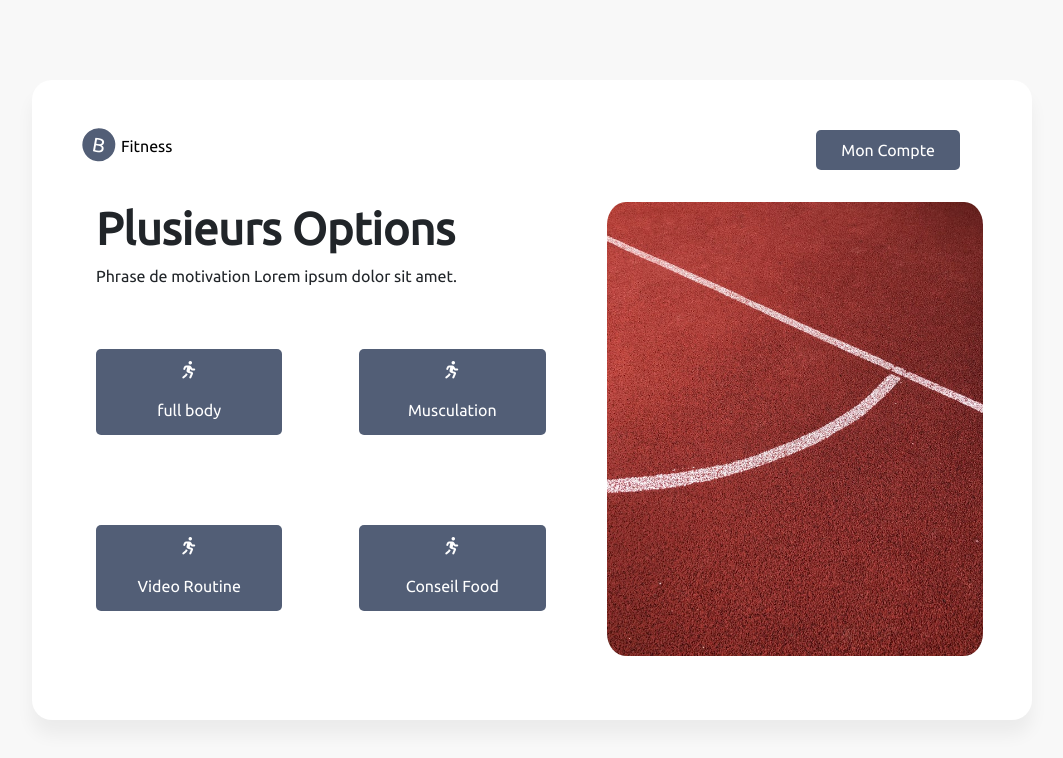
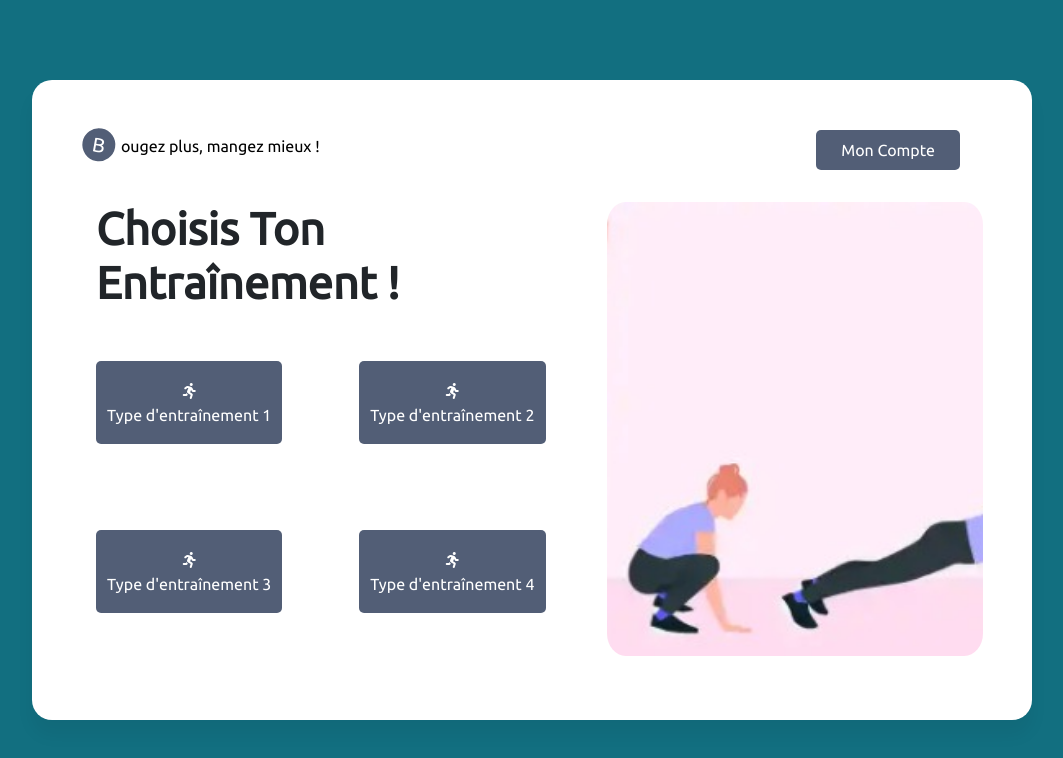
Before and after one commit to Ayhaan/projet_sport, a website: page public/html/home.html in a window 1280 px wide. Shown: the whole page, without its empty margins (108-1171 px from the left). Drawn offline with Linux system fonts and the light colour scheme.

Commit message:
first modif

```diff
--- a/public/html/home.html
+++ b/public/html/home.html
@@ -6,6 +6,8 @@
     <meta name="viewport" content="width=device-width, initial-scale=1.0">
     <title>home</title>
     <link rel="stylesheet" href="../css/style.css">
+    <link rel="stylesheet" href="https://pro.fontawesome.com/releases/v5.10.0/css/all.css" integrity="sha384-AYmEC3Yw5cVb3ZcuHtOA93w35dYTsvhLPVnYs9eStHfGJvOvKxVfELGroGkvsg+p" crossorigin="anonymous"/>
+
 </head>
 
 <body>
@@ -73,7 +75,7 @@
                             <span class="rounded-circle">B</span>
                         </div>
                         <div class="mx-2 mt-1">
-                            <a href="#">Fitness</a>
+                            <a href="#">ougez plus, mangez mieux !</a>
                         </div>
                     </div>
                     <ul class="d-flex justify-content-end align-items-center">
@@ -82,14 +84,13 @@
                 </nav>
                 <div class="row p-3">
                     <div class="col-7 d-flex flex-column justify-content-center">
-                        <h1>Plusieurs options</h1>
-                        <p>Phrase de motivation Lorem ipsum dolor sit amet.</p>
+                        <h1>Choisis ton entraînement !</h1>
                         <div class="row">
                             <div class="col-6 my-3">
                                 <div>
                                     <a class="text-center" href="./fullbody.html">
                                         <i class="fas fa-running"></i>
-                                        <p>full body</p>
+                                        <p>Type d'entraînement 1</p>
                                     </a>
 
                                 </div>
@@ -98,7 +99,7 @@
                                 <div>
                                     <a class="text-center" href="">
                                         <i class="fas fa-running"></i>
-                                        <p>Musculation</p>
+                                        <p>Type d'entraînement 2</p>
                                     </a>
 
                                 </div>
@@ -107,7 +108,7 @@
                                 <div>
                                     <a class="text-center" href="">
                                         <i class="fas fa-running"></i>
-                                        <p>Video Routine</p>
+                                        <p>Type d'entraînement 3</p>
                                     </a>
 
                                 </div>
@@ -116,7 +117,7 @@
                                 <div>
                                     <a class="text-center" href="">
                                         <i class="fas fa-running"></i>
-                                        <p>Conseil Food</p>
+                                        <p>Type d'entraînement 4</p>
                                     </a>
 
                                 </div>
--- a/src/sass/app.sass
+++ b/src/sass/app.sass
@@ -3,6 +3,7 @@
 
 //icon
 $fa-font-path : "../../node_modules/@fortawesome/fontawesome-free/webfonts"
+// $fa-font-path: "https://netdna.bootstrapcdn.com/font-awesome/4.3.0/fonts" !default
 @import "../../node_modules/@fortawesome/fontawesome-free/scss/fontawesome.scss"
 @import "../../node_modules/@fortawesome/fontawesome-free/scss/solid.scss"
 @import "../../node_modules/@fortawesome/fontawesome-free/scss/brands.scss"
--- a/src/sass/modules/home.sass
+++ b/src/sass/modules/home.sass
@@ -26,7 +26,7 @@
 //                 z-index: -1
 
 #home
-    background-color: #f8f8f8
+    background-color: #126f80
     height: 100vh
     .boite
         width: 1000px
@@ -101,10 +101,9 @@
                                         p,i
                                             color: white
                                             margin: 0
-                                            margin: 10px 0
 
                 .bg
-                    background-image: url(../img/choix.jfif)
+                    background-image: url(../img/sporthome.jfif)
                     background-size: cover
                     background-position: bottom center
                     background-repeat: no-repeat
```
Also changed, not shown: index.html (+7 -10 lines), public/html/login.html (+5 -5 lines), public/html/signUp.html (+1 -1 lines), public/css/login.css, public/css/style.css, public/img/sporthome.jfif (added), 1 other file.
